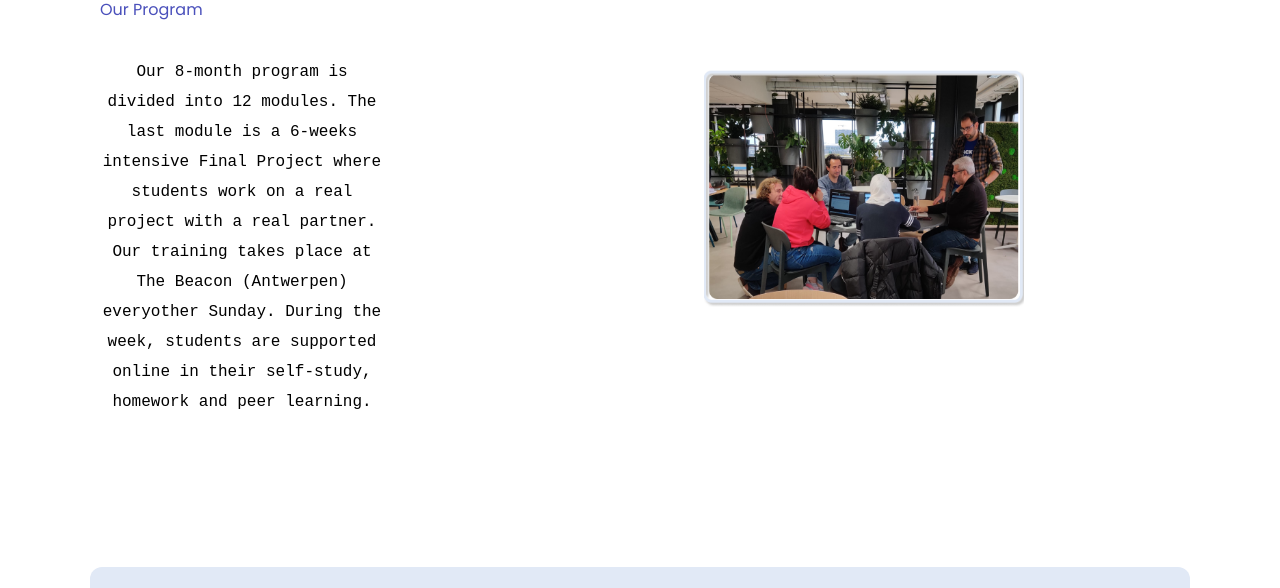
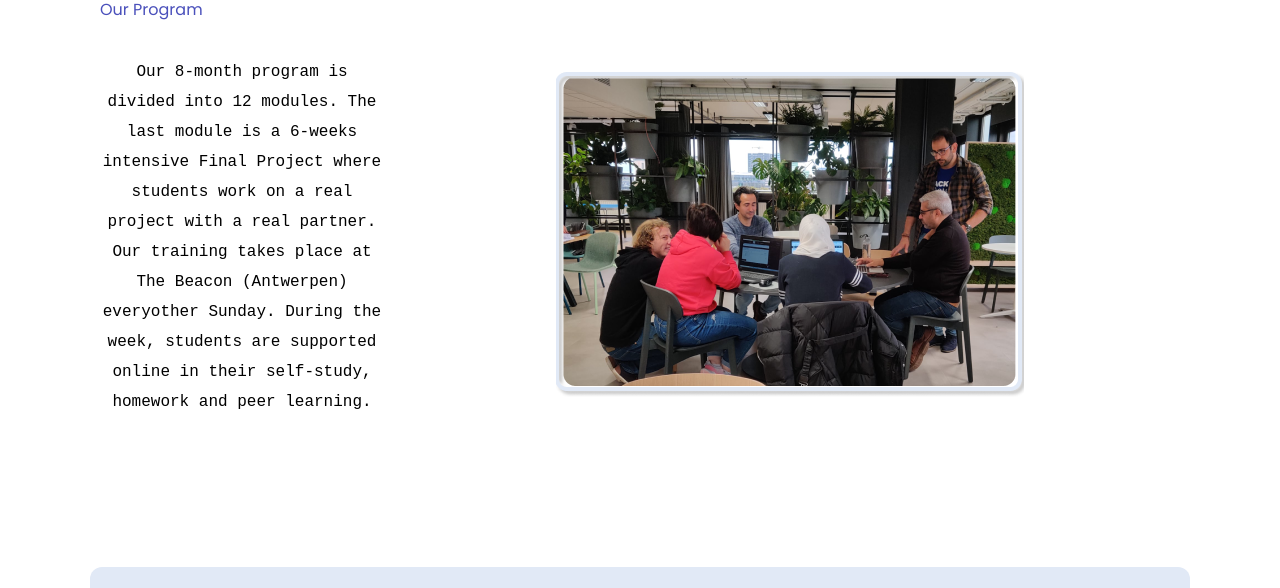
Before and after one commit to lab-antwerp-1/hyf-group3, a website: page index.html in a window 1280 px wide. Shown: the part 173-761 px from the top of the page. Drawn offline with Linux system fonts and the light colour scheme.

Commit message:
Update index.html

```diff
--- a/index.html
+++ b/index.html
@@ -74,7 +74,7 @@
               <br>
               <br>
                   <div class="img">
-                  <img src="./public/students.png" alt="hyf students" style="width:20em; height:15em;" >
+                  <img class="imgs" src="./public/students.png" alt="hyf students"  >
               </div>
           </section>
           <!--- Section 3 impact by Alina --->
```
